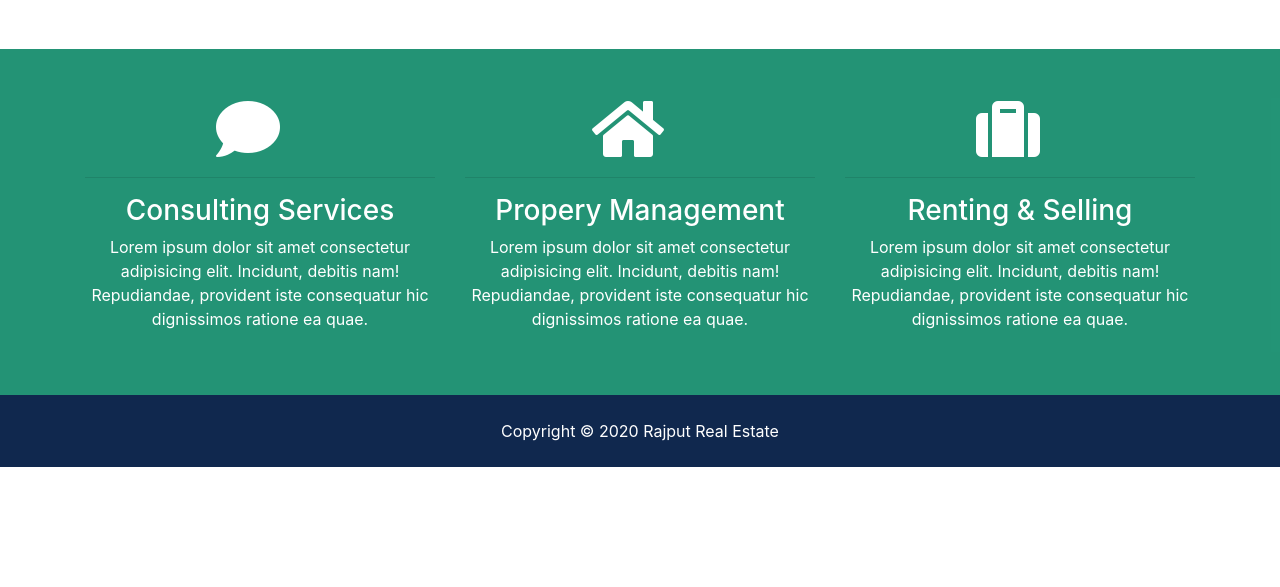
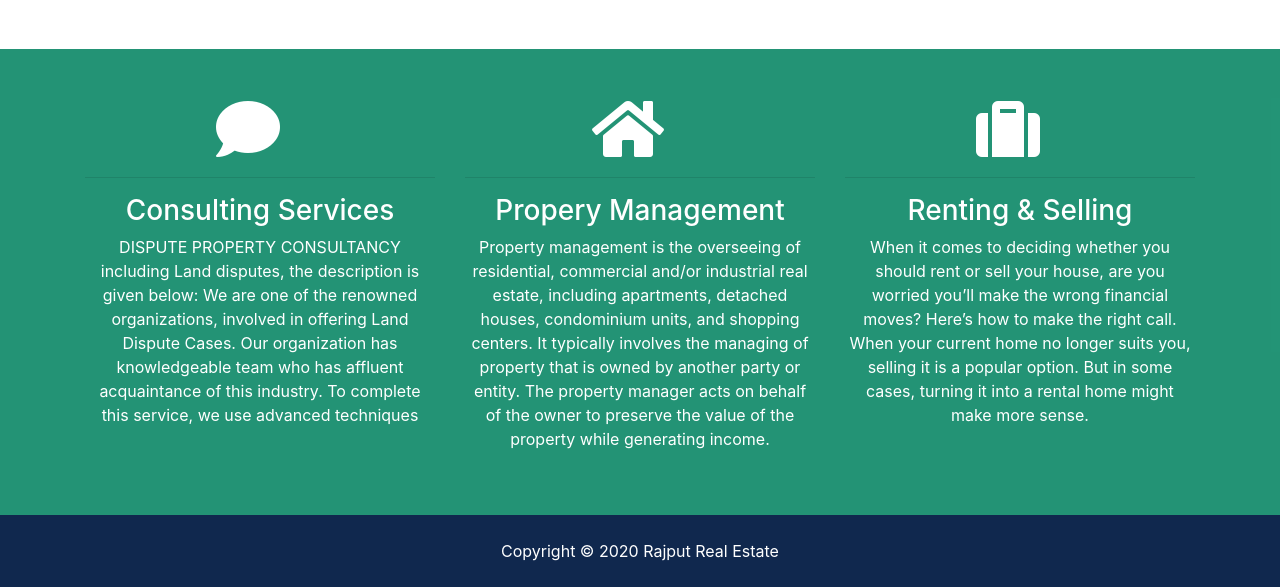
Before and after one commit to AmitRajput37/Rajput_real_estate, a Django app: template templates/pages/index.html in a window 1280 px wide. Shown: the part 919-1506 px from the top of the page. Before the commit the page ends 1386 px from the top, so only its background shows below. Run offline with Django 3.2, Linux system fonts and the light colour scheme; the template is opened without the code that fills it, so the values that code supplies are empty; parts of the project's set-up code (start-up, migrations or seed data) failed here and were passed over; some libraries are stand-ins or nearby versions.

Commit message:
Final commit

```diff
--- a/templates/listings/listings.html
+++ b/templates/listings/listings.html
@@ -11,7 +11,9 @@
       <div class="row text-center">
         <div class="col-md-12">
           <h1 class="display-4">Browse Our Properties</h1>
-          <p class="lead">Lorem ipsum dolor sit, amet consectetur adipisicing elit. Sunt, pariatur!</p>
+          <p class="lead">A multiple listing service is a suite of services that real estate brokers use to
+            establish contractual offers of compensation and accumulate and
+            disseminate information to enable appraisals.</p>
         </div>
       </div>
     </div>
--- a/templates/pages/index.html
+++ b/templates/pages/index.html
@@ -150,22 +150,30 @@
           <i class="fas fa-comment fa-4x mr-4"></i>
           <hr>
           <h3>Consulting Services</h3>
-          <p>Lorem ipsum dolor sit amet consectetur adipisicing elit. Incidunt, debitis nam! Repudiandae, provident iste consequatur
-            hic dignissimos ratione ea quae.</p>
+          <p>DISPUTE PROPERTY CONSULTANCY including Land disputes, the description is given below:
+            We are one of the renowned organizations, involved in offering Land Dispute Cases.
+            Our organization has knowledgeable
+            team who has affluent acquaintance of this industry. To complete this service,
+            we use advanced techniques</p>
         </div>
         <div class="col-md-4">
           <i class="fas fa-home fa-4x mr-4"></i>
           <hr>
           <h3>Propery Management</h3>
-          <p>Lorem ipsum dolor sit amet consectetur adipisicing elit. Incidunt, debitis nam! Repudiandae, provident iste consequatur
-            hic dignissimos ratione ea quae.</p>
+          <p>Property management is the overseeing of residential, commercial and/or industrial real estate,
+            including apartments, detached houses, condominium units, and shopping centers.
+            It typically involves the managing of property that is owned by another party or entity.
+            The property manager acts on behalf of the owner to preserve
+            the value of the property while generating income.</p>
         </div>
         <div class="col-md-4">
           <i class="fas fa-suitcase fa-4x mr-4"></i>
           <hr>
           <h3>Renting & Selling</h3>
-          <p>Lorem ipsum dolor sit amet consectetur adipisicing elit. Incidunt, debitis nam! Repudiandae, provident iste consequatur
-            hic dignissimos ratione ea quae.</p>
+          <p>When it comes to deciding whether you should rent or sell your house,
+            are you worried you’ll make the wrong financial moves? Here’s how to make the right call.
+            When your current home no longer suits you, selling it is a popular option. But in some cases,
+            turning it into a rental home might make more sense.</p>
         </div>
       </div>
     </div>
```
Also changed, not shown: templates/listings/listing.html (+4 -4 lines), templates/pages/about.html (+8 -5 lines).
